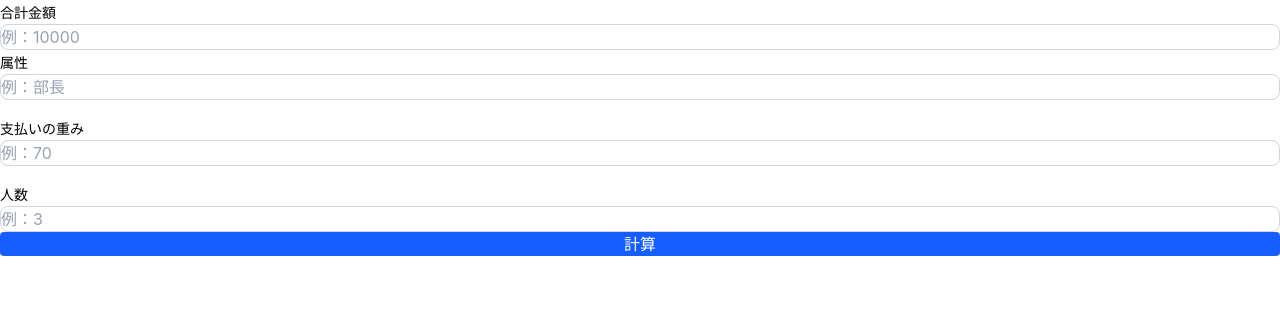
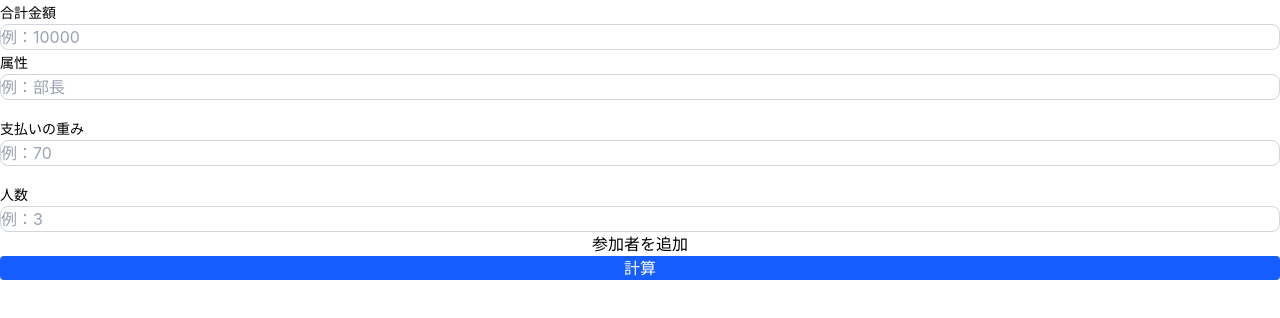
Before and after one commit to netakiryosuke/boss-pays-more, a Next.js app: page / in a window 1280 px wide. Shown: the top 318 px of the page. Built offline with nearby package versions, Linux system fonts and the light colour scheme.

Commit message:
Add IncreaseAttributeButton to InputForm for attribute addition

```diff
--- a/src/components/InputForm.tsx
+++ b/src/components/InputForm.tsx
@@ -6,6 +6,7 @@ import CalculateButton from "./CalculateButton";
 import calculateSplit from "@/lib/calculateSplit";
 import { Result } from "@/types/result";
 import InputField from "./InputField";
+import IncreaseAttributeButton from "./IncreaseAttributeButton";
 
 interface Props {
     results: Result[];
@@ -22,7 +23,8 @@ export default function InputForm({
         attributes,
         updatePosition,
         updateWeight,
-        updateCount
+        updateCount,
+        addAttribute
     } = useAttributesForm();
 
     const handleCalculate = () => {
@@ -50,6 +52,9 @@ export default function InputForm({
                     />
                 )
             })}
+            <IncreaseAttributeButton
+                onClick={addAttribute}
+            />
             <CalculateButton
                 onClick={handleCalculate}
             />
--- a/src/hooks/useAttributesForm.ts
+++ b/src/hooks/useAttributesForm.ts
@@ -6,6 +6,10 @@ export default function useAttributesForm() {
     const [attributes, setAttributes] = useState<AttributeInput[]>([
         { position: "", weight: "", count: "" }
     ]);
+
+    const addAttribute = () => {
+        setAttributes(prev => [...prev, { position: "", weight: "", count: "" }]);
+    };
 
     const updateAttribute = (
         index: number,
@@ -39,6 +43,7 @@ export default function useAttributesForm() {
         attributes,
         updatePosition,
         updateWeight,
-        updateCount
+        updateCount,
+        addAttribute
     };
 }
```
